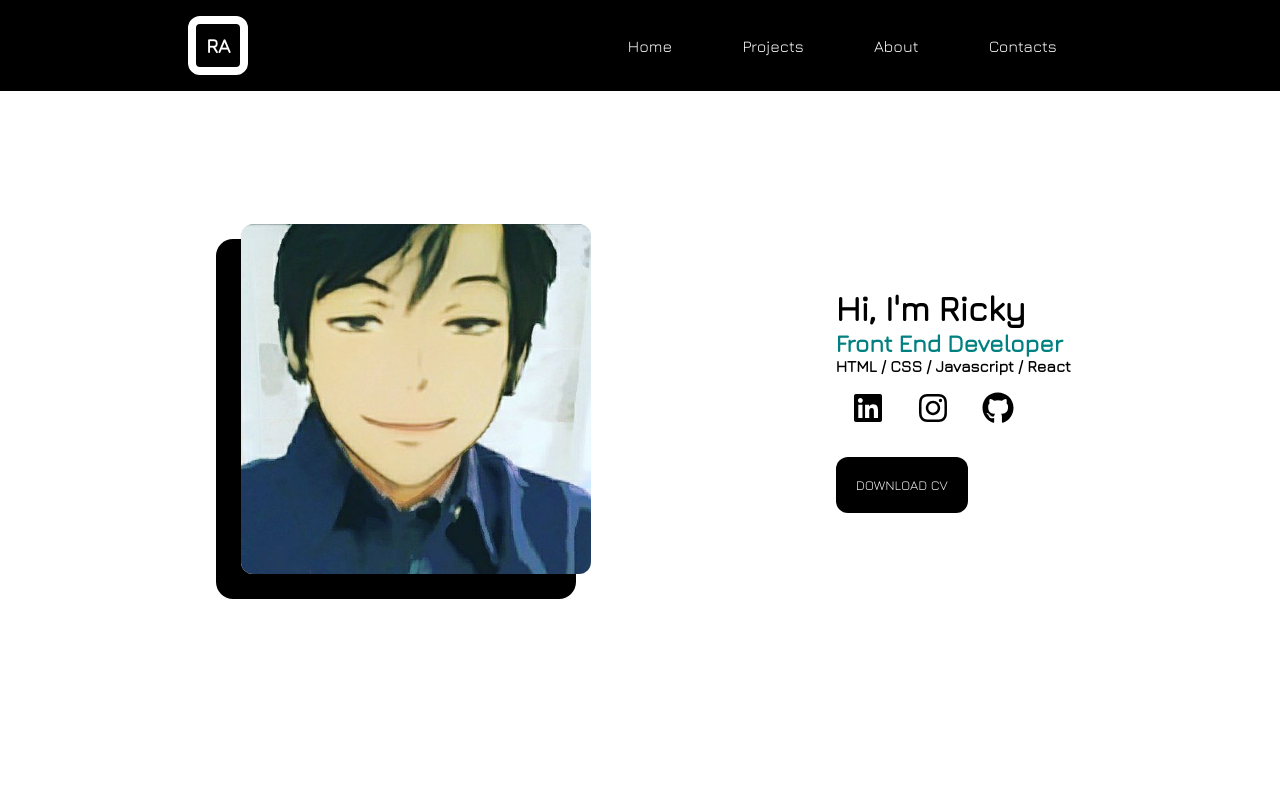
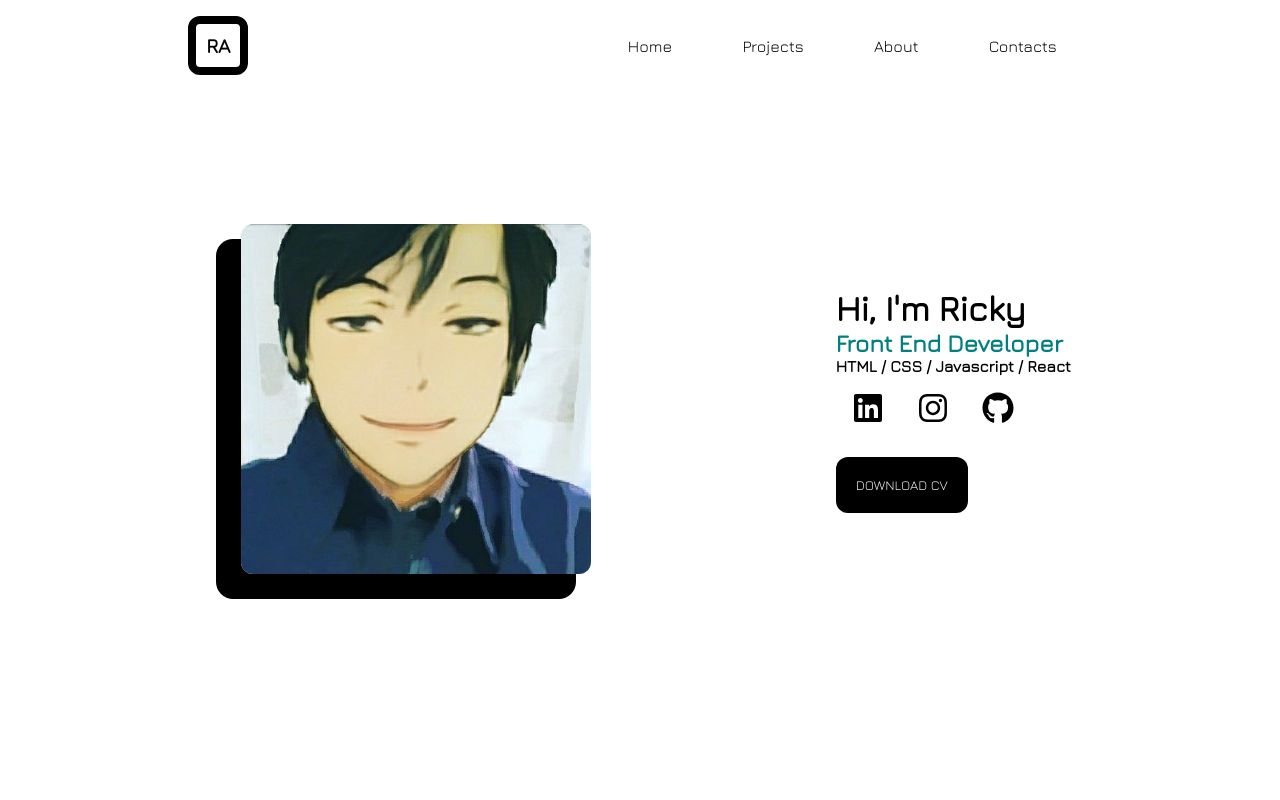
Before and after one commit to rickyanchores/rickyanchoresdev, a React (Create React App) app: page / in a window 1280 px wide. Shown: the top 800 px of the page. Built offline with nearby package versions, Linux system fonts and the light colour scheme.

Commit message:
edited navbar bg

```diff
--- a/src/components/Nav/Nav.scss
+++ b/src/components/Nav/Nav.scss
@@ -6,13 +6,13 @@
     position:fixed;
     top: 0;
     width: 100%;
-    background: black;
+    background: white;
     padding: 1em;
 
     .logo{
-        border: 8px solid white;
+        border: 8px solid black;
         border-radius: 12px;
-        color: white;
+        color: black;
         padding: 0.5em;
         font-size: 20px;
         font-weight: bolder;
@@ -25,22 +25,22 @@
         width: 40%;
         .link{
             text-decoration: none;
-            color: white;
+            color: black;
             padding: 1em;
         }
         .link:hover{
             border: none;
             border-radius: 12px;
-            background: white;
-            color: black;
+            background: black;
+            color: white;
             transition: 0.2s ease-in-out;
         }
     }
     .hamburger{
         display: none;
         border: none;
-        background: black;
-        color: white;
+        background: white;
+        color: black;
     }
 }
 
```
